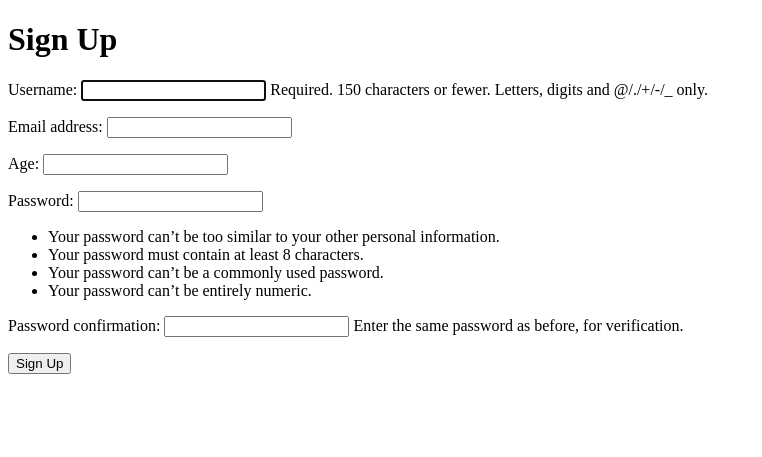
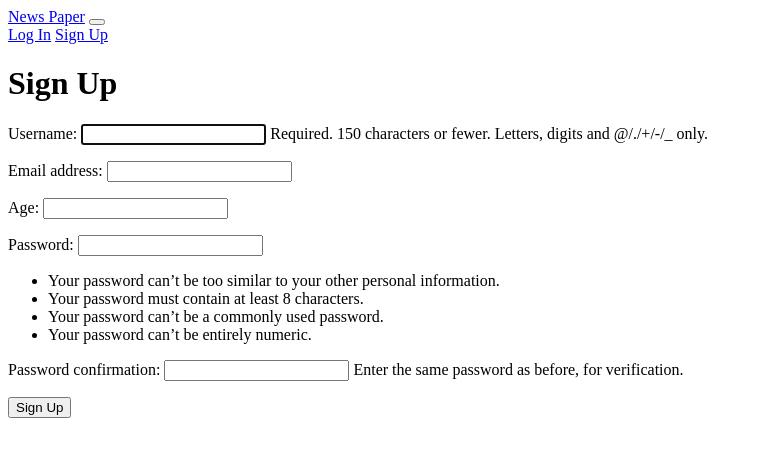
Before and after one commit to J-Sivakumar/NewsPaperApp, a Django app: page /users/signup/ in a window 1280 px wide. Shown: the top 457 px of the page, without its empty margins (0-762 px from the left). Run offline with Django 5.2, Linux system fonts and the light colour scheme.

Commit message:
Added bootstrap styles in HTML

```diff
--- a/templates/base.html
+++ b/templates/base.html
@@ -1,13 +1,58 @@
-<!DOCTYPE html>
+ <!doctype html>
  <html lang="en">
  <head>
-    <meta charset="UTF-8">
-    <meta name="viewport" content="width=device-width, initial-scale=1.0">
-    <title>News Paper app</title>
+    <!-- Required meta tags-->
+    <meta charset="utf-8">
+    <meta name="viewport" content="width=device-width,initial-scale=1, shrink-to-fit=no">
+    <!-- Bootstrap CSS-->
+
+    <title> {% block title %} News Paper App {% endblock title %}</title>
  </head>
  <body>
+    <nav class="navbar navbar-expand-md navbar-dark bg-dark mb-4">
+        <a href="{% url 'home' %}" class="navbar-brand">News Paper</a>
+
+        <button class="navbar-toggler" type="button" data-toggle="collapse" data-target="#navbarCollapse" aria-controls="navbarCollapse" aria-expanded="false" aria-label="Toggle navigation">
+            <span class="navbar-toggler-icon"></span>
+        </button>
+
+        <div class="navbar navbar-collapse" id="navbarCollapse">
+            {% if user.is_authenticated %}
+                <ul class="navbar-nav ml-auto">
+                    <li class="nav-item">
+                        <a href="#" class="nav-link dropdown-toggle" id="userMenu" data-toggle="dropdown" aria-haspopup="true" aria-expanded="false">
+                            {{ user.username }}
+                        </a>
+
+                        <div class="dropdown-menu dropdown-menu-right" aria-labelledby="userMenu">
+
+                            <a href="{% url 'password_change' %}" class="dropdown-item">Change Password</a>
+
+                            <div class="dropdown-divider"></div>
+
+                            <a href="{% url 'logout' %}" class="dropdown-item">Log out</a>
+
+                        </div>
+                    </li>
+                </ul>
+            {% else %}
+                <form class="form-inline ml-auto">
+                    <a href="{% url 'login' %}" class="btn btn-outline-secondary">Log In</a>
+                    <a href="{% url 'signup' %}" class="btn btn-primary ml-2">Sign Up</a>
+                </form>
+            {% endif %}
+        </div>
+    </nav>
+    <div class="container">
         {% block content %}
 
         {% endblock content %}
+
+    </div>
+
+    <!-- Optional JavaScript-->
+    <!-- jQuery first, then Popper.js, then Bootstrap JS-->
+
+
 </body>
 </html>
--- a/templates/registration/login.html
+++ b/templates/registration/login.html
@@ -5,6 +5,6 @@
 <form action="" method="post">
     {% csrf_token %}
     {{ form.as_p }}
-    <input type="submit" value="Log In">
+    <input type="submit" value="Log In" class="btn btn-success ml-2" />
 </form>
 {% endblock content %}
--- a/templates/signup.html
+++ b/templates/signup.html
@@ -5,6 +5,6 @@
 <form action="" method="post">
     {% csrf_token %}
     {{ form.as_p }}
-    <input type="submit" value="Sign Up">
+    <input type="submit" value="Sign Up" class="btn btn-success"/>
 </form>
 {% endblock content %}
```
Lines whose indentation alone changed are shown as unchanged.
